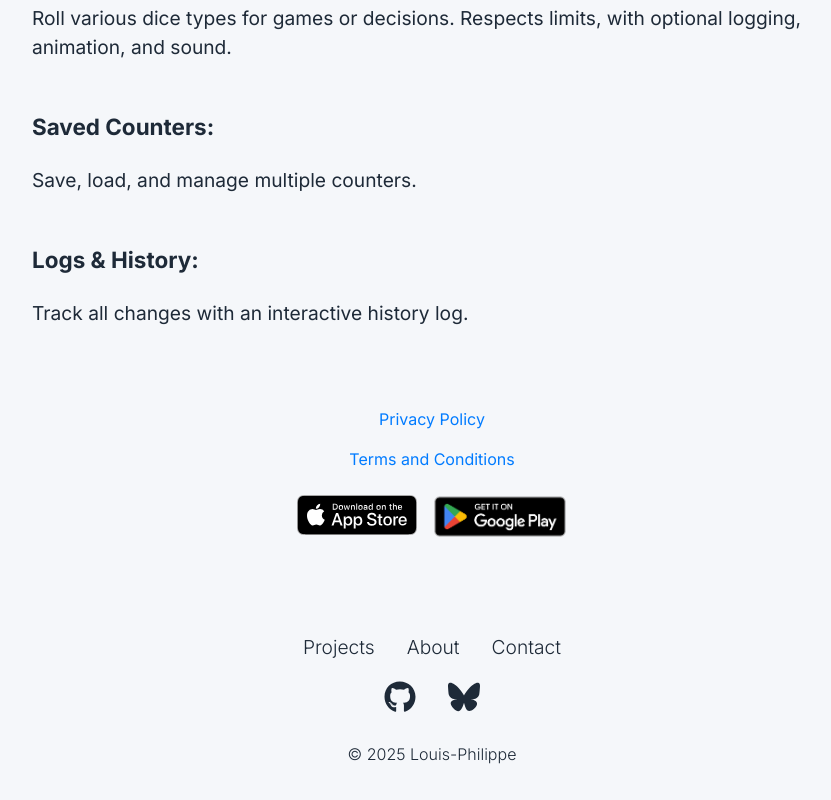
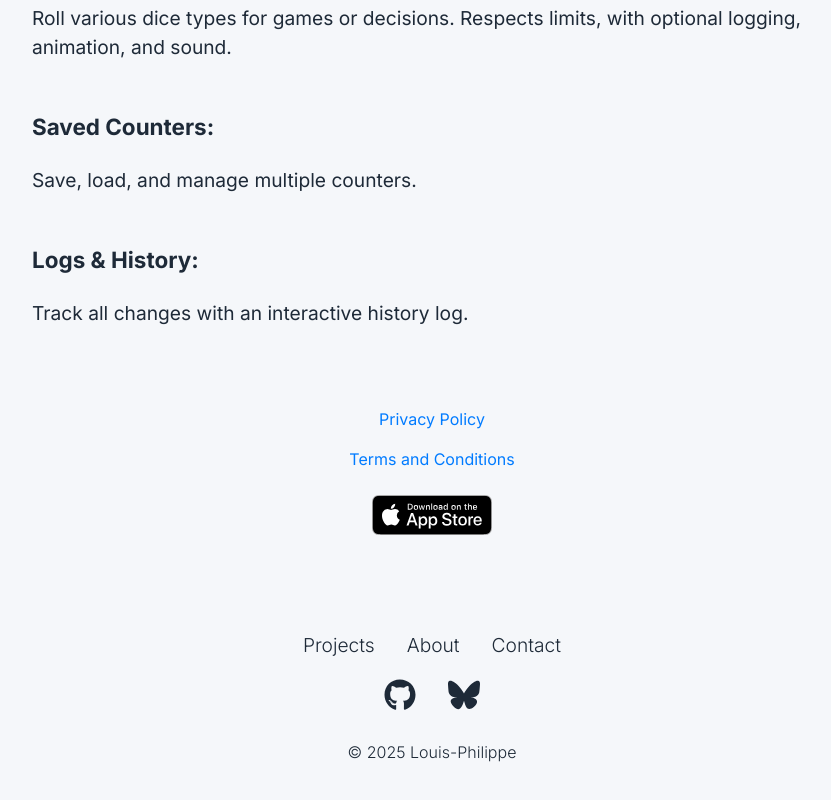
Before and after one commit to Louispoire/My-Portfolio, a React (Vite) app: page /swift-counter in a window 1280 px wide. Shown: the part 2125-2925 px from the top of the page, without its empty margins (208-1039 px from the left). Built offline with nearby package versions, Linux system fonts and the light colour scheme.

Commit message:
fixed some issues

```diff
--- a/src/components/navbar/Navbar.jsx
+++ b/src/components/navbar/Navbar.jsx
@@ -10,7 +10,7 @@ function Navbar() {
   const [isOpen, setIsOpen] = useState(false);
   const [theme, setTheme] = useState(localStorage.getItem('theme') || 'light');
   const [svgSize, setSvgSize] = useState({ width: 50, height: 50 }); //
-  const [showScrollTop, setShowScrollTop] = useState(false);
+  //const [showScrollTop, setShowScrollTop] = useState(false);
   const currentView = useDetectView();
   const navigate = useNavigate();
   const location = useLocation();
@@ -84,9 +84,11 @@ function Navbar() {
   };
 
   // Scroll to Top function
+  /*
   const scrollToTop = () => {
     window.scrollTo({ top: 0, behavior: 'smooth' });
   };
+  */
 
   return (
     <>
--- a/src/components/projects/pages/swiftcounter/SCPrivacyPolicy.jsx
+++ b/src/components/projects/pages/swiftcounter/SCPrivacyPolicy.jsx
@@ -1,4 +1,3 @@
-import React from 'react';
 import './SCPrivacyPolicy.css';
 
 const SCPrivacyPolicy = () => {
--- a/src/components/projects/pages/swiftcounter/SCTerms.jsx
+++ b/src/components/projects/pages/swiftcounter/SCTerms.jsx
@@ -1,4 +1,3 @@
-import React from 'react';
 import './SCTerms.css';
 
 const SCTerms = () => {
@@ -38,7 +37,7 @@ const SCTerms = () => {
             <div className='terms-elements-container'>
                 <h2 className='terms-section-title'>5. No Liability</h2>
                 <p>
-                    Swift Counter is provided "as is." The developer is not liable for any issues arising from its use.
+                    Swift Counter is provided &quot;as is.&quot; The developer is not liable for any issues arising from its use.
                 </p>
             </div>
 
--- a/src/components/projects/pages/swiftcounter/SwiftCounter.css
+++ b/src/components/projects/pages/swiftcounter/SwiftCounter.css
@@ -77,12 +77,14 @@
     text-decoration: underline;
 }
 
+/*
 .download-links {
-    display: flex;
+    /*display: flex;
 }
+*/
 
 .app-store-badge-container {
-    width: 120px;
+    /*width: 120px;*/
     padding: 0.5rem;
 }
 
```
Also changed, not shown: src/components/projects/pages/swiftcounter/SwiftCounter.jsx (+5 -2 lines).
